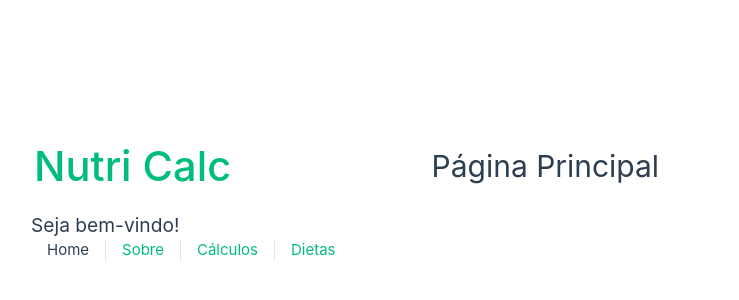
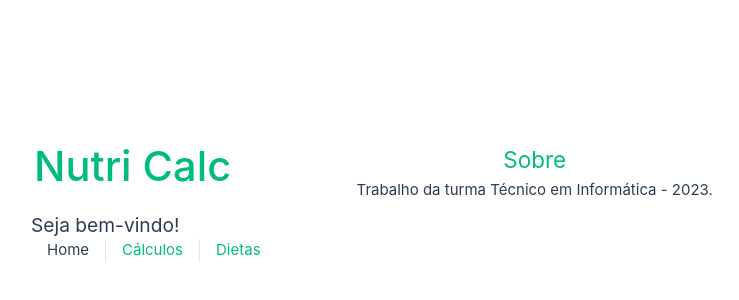
Before and after one commit to senacgo-hugotannus/nutri-calc-frontend, a Vue app: page / in a window 1280 px wide. Shown: the part 198-498 px from the top of the page, without its empty margins (95-834 px from the left). Built offline with nearby package versions, Linux system fonts and the light colour scheme.

Commit message:
mesclagem da pagina

```diff
--- a/src/App.vue
+++ b/src/App.vue
@@ -2,7 +2,6 @@
   <header>
     <TheNavBar>
       <RouterLink to="/">Home</RouterLink>
-      <RouterLink to="/about">Sobre</RouterLink>
       <RouterLink to="/calculation">Cálculos</RouterLink>
       <RouterLink to="/diet">Dietas</RouterLink>
     </TheNavBar>
--- a/src/router/index.js
+++ b/src/router/index.js
@@ -8,14 +8,6 @@ const router = createRouter({
       path: '/',
       name: 'home',
       component: HomeView
-    },
-    {
-      path: '/about',
-      name: 'about',
-      // route level code-splitting
-      // this generates a separate chunk (About.[hash].js) for this route
-      // which is lazy-loaded when the route is visited.
-      component: () => import('../views/AboutView.vue')
     },
     {
       path: '/calculation',
--- a/src/views/AboutView.vue
+++ /dev/null
@@ -1,12 +0,0 @@
-<template>
-  <div>
-    <h1>Sobre</h1>
-    <p>Trabalho da turma Técnico em Informática - 2023.</p>
-  </div>
-</template>
-
-<script>
-export default {
-  name: 'AboutView'
-}
-</script>
--- a/src/views/HomeView.vue
+++ b/src/views/HomeView.vue
@@ -1,6 +1,9 @@
 <template>
   <div>
-    <h1>Página Principal</h1>
+    <h1></h1>
+    <p></p>
+    <h2>Sobre</h2>
+    <p>Trabalho da turma Técnico em Informática - 2023.</p>
   </div>
 </template>
 
```
